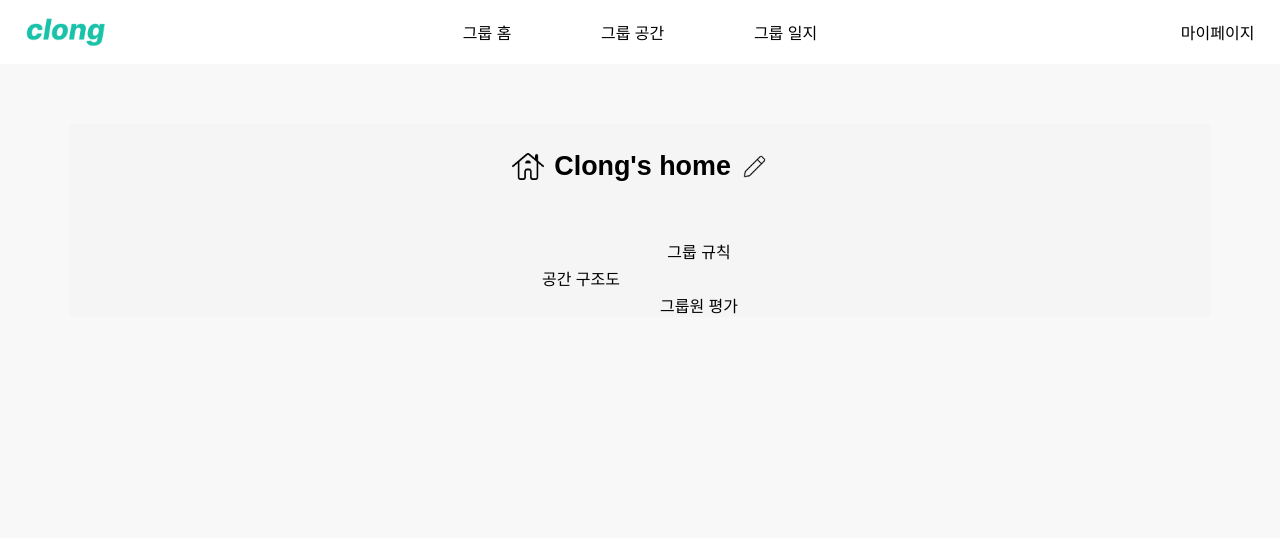
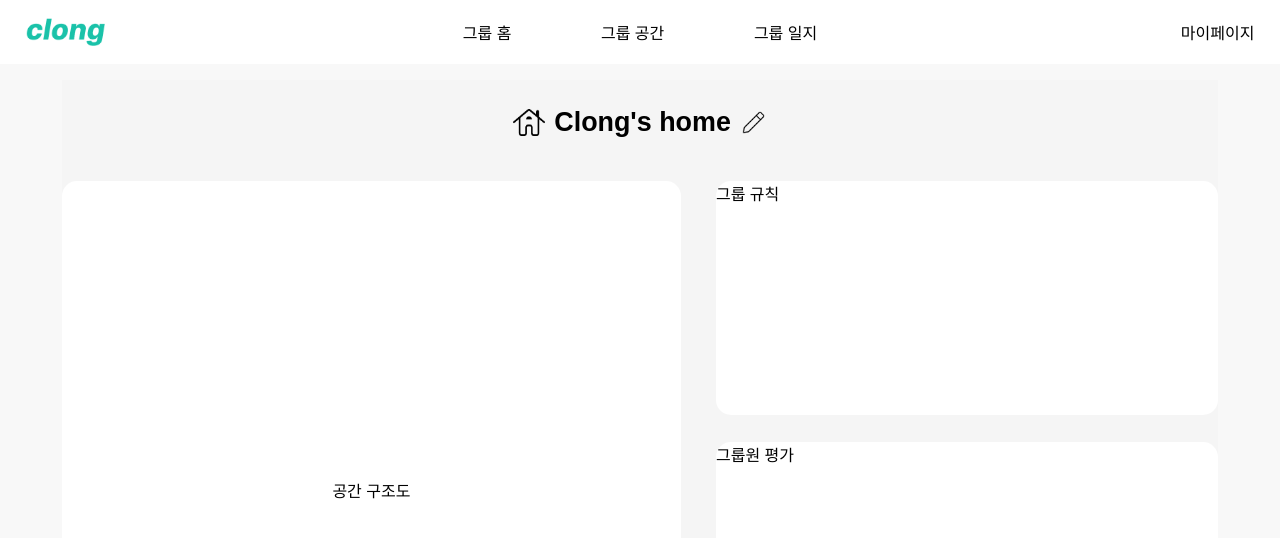
Before and after one commit to Co-sol/clong_front, a React (Vite) app: page /groupHome in a window 1280 px wide. Shown: the top 538 px of the page. Built offline with nearby package versions, Linux system fonts and the light colour scheme; a web font is replaced by a local one.

Commit message:
GroupHome 화면 UI 구현함

```diff
--- a/src/components/GroupHome/GroupHome.css
+++ b/src/components/GroupHome/GroupHome.css
@@ -12,17 +12,17 @@
 }
 
 .GroupHome {
-    margin: 60px 70px;
+    margin: min(1.25vw, 18px) min(4.86vw, 70px);
     background-color: rgb(245, 245, 245);
 }
 
 /* 상단 그룹 이름 */
 .GroupHome .groupName {
     display: flex;
-    gap: 10px;
+    gap: min(0.69vw, 10px);
     justify-content: center;
     align-items: center;
-    margin-bottom: 30px;
+    margin-bottom: min(18px, 1.25vw);
 }
 
 .GroupHome .groupName > img {
@@ -45,6 +45,22 @@
     display: flex;
     justify-content: center;
     align-items: center;
+    margin-bottom: min(40px, 2.7vw);
+}
+
+.GroupHome .groupHomeUnder {
+    display: flex;
+    justify-content: center;
+    align-items: center;
+    gap: 2.77vw;
+    margin-bottom: min(18px, 1.25vw);
+}
+
+.GroupHome .groupHomeUnder .groupSpace {
+    background-color: white;
+    width: min(696px, 48.3vw);
+    height: min(696px, 48.3vw);
+    border-radius: 15px;
 }
 
 .GroupHome .groupHomeRE {
@@ -52,12 +68,20 @@
     flex-direction: column;
     justify-content: center;
     align-items: center;
-    gap: 30px;
+    gap: min(30px, 2.08vw);
+    margin-bottom: min(40px, 2.7vw);
 }
 
-.GroupHome .groupHomeUnder {
-    display: flex;
-    justify-content: center;
-    align-items: center;
-    gap: 40px;
+.GroupHome .groupRule {
+    background-color: white;
+    width: min(39.2vw, 564px);
+    height: min(18.3vw, 264px);
+    border-radius: 15px;
 }
+
+.GroupHome .groupEval {
+    background-color: white;
+    width: min(39.2vw, 564px);
+    height: min(28vw, 402px);
+    border-radius: 15px;
+}
```
